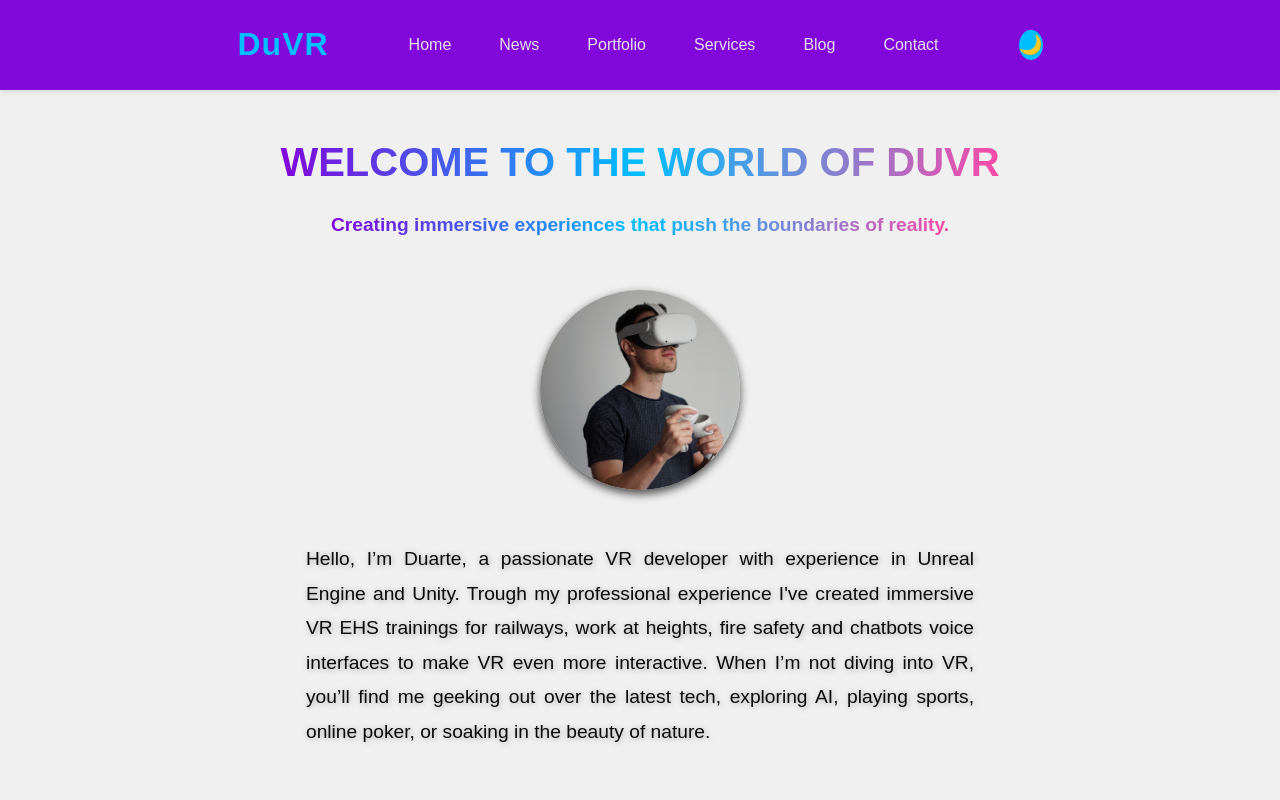
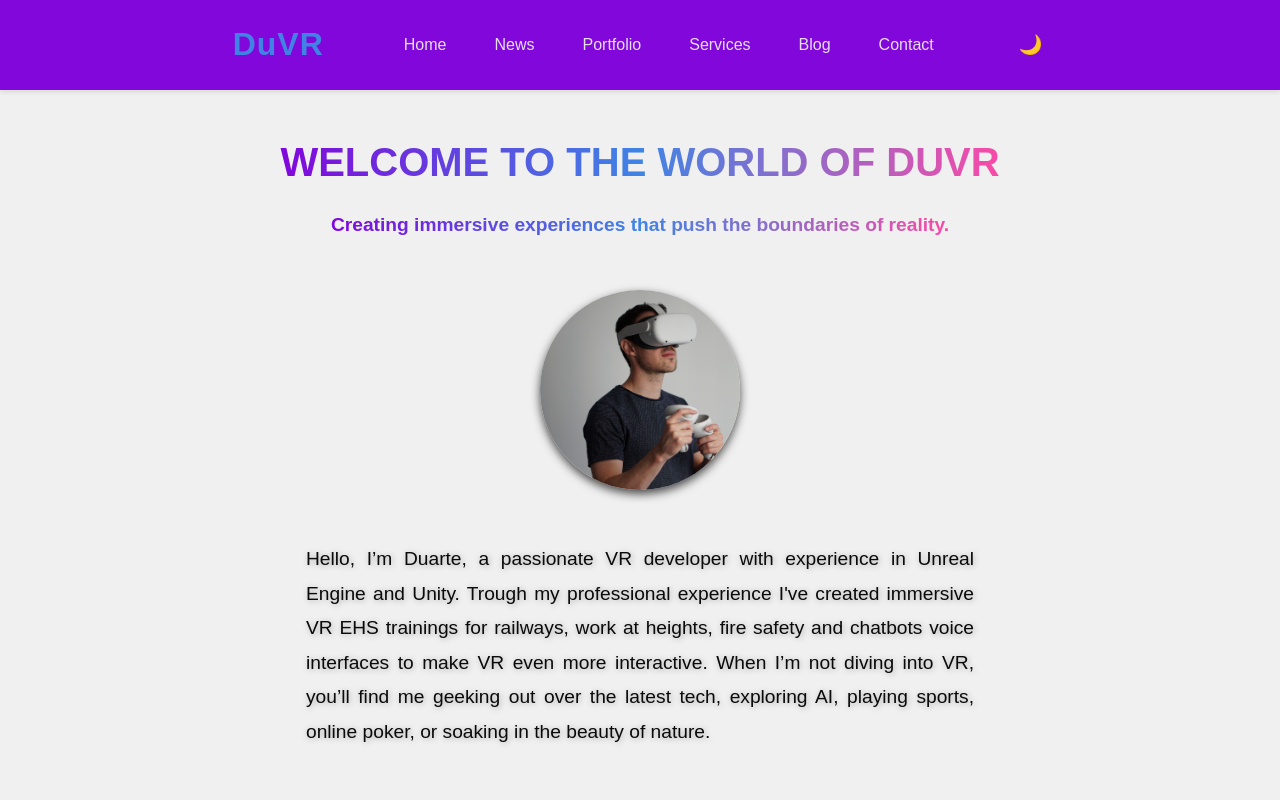
Before and after one commit to DMPena/DuVRWebSite, a website: page index.html in a window 1280 px wide. Shown: the top 800 px of the page. Drawn offline with Linux system fonts and the light colour scheme.

Commit message:
add dark mode and adjust colors

```diff
--- a/css/components/colors.css
+++ b/css/components/colors.css
@@ -1,26 +1,43 @@
 /* Brand Colors */
 :root {
     --primary-color: #8107DA;/* RGB(0, 191, 255)  HSL(195, 100%, 50%)*/
-    --secondary-color: #00BFFF ;/* RGB(255, 255, 255)  RGB(255, 255, 255)*/
-    --terceary-color: #F84AA7; /* Off-white color */
+    --secondary-color: #3F84E5 ;/* RGB(255, 255, 255)  RGB(255, 255, 255)*/
+    --tertiary-color: #F84AA7; /* Off-white color */
 
     --primary-dark: #00BFFF;/* RGB(0, 191, 255)  HSL(195, 100%, 50%)*/
     --secondary-dark: #8107DA ;/* RGB(255, 255, 255)  RGB(255, 255, 255)*/
-    --terceary-dark: #160C28; /* Dark background color */
+    --tertiary-dark: #160C28; /* Dark background color */
 
-    --primary-light: #00BFFF;/* RGB(0, 191, 255)  HSL(195, 100%, 50%)*/
+    --primary-light: #3F84E5;/* RGB(0, 191, 255)  HSL(195, 100%, 50%)*/
     --secondary-light: #8107DA ;/* RGB(255, 255, 255)  RGB(255, 255, 255)*/
 
+    --hero-text-color: #00ffff;/* RGB(0, 255, 255)  HSL(180, 100%, 50%)*/
+    --hero-text-color-hover:#013d8f;
+    --text-color: #0a0a0a; /* Off-white text */
+    --text-color-dark: #eeee; /* Lighter text */
+    --accent-color: #8107DA;/* RGB(255, 0, 255)  RGB(255, 0, 255)*/
+
+    --footer-color: #8107DA;/* RGB(255, 0, 255)  RGB(255, 0, 255)*/
+    --background-theme-toggle: #121212;/* RGB(255, 0, 255)  RGB(255, 0, 255)*/
     --background-color: #f0f0f0 ; /* Softer dark background */
     --background-darkmode: #121212;
     --background-nav-menu: #8107DA ; /* Softer dark background */
-
-    --hero-text-color: #00ffff;/* RGB(0, 255, 255)  HSL(180, 100%, 50%)*/
-
-    --background-hover: rgb(54, 255, 242) ; /* Softer dark background */
+    --background-navbar: #8107DA ; /* Softer dark background */
+    --background-hover: #013d8f ; /* Softer dark background */
     --background-gradient: linear-gradient(to right, #490069, #ff00ff,#007bff,#008080); /* Gradient from primary to secondary color */
      /* --background-color: #121212;RGB(18, 18, 18)  HSL(0, 0%, 7%) */
-    --text-color: #0a0a0a; /* Off-white text */
-    --text-color-dark: #eeee; /* Lighter text */
-    --accent-color: #8107DA;/* RGB(255, 0, 255)  RGB(255, 0, 255)*/
+
 }
+
+/* Dark Theme */
+body.dark-theme {
+    --text-color: #ffffff;
+    --background-hover: #F84AA7;
+    --footer-color: #333333;
+    --background-nav-menu: #333333;
+    --hero-text-color-hover:#F84AA7;
+    --background-color: #121212;
+    --background-navbar: #333333;
+    --background-theme-toggle:#f0f0f0;
+
+}
--- a/css/components/navbar.css
+++ b/css/components/navbar.css
@@ -12,7 +12,7 @@
     justify-content: center;
     align-items: center;
     padding: 0 1rem;
-    background: var(--primary-color);
+    background: var(--background-navbar);
 }
 .nav-menu {
 
@@ -31,7 +31,7 @@
     font-size: 1rem;
     font-weight: 500;
     padding: 0.5rem 1rem;
-    border-radius: 20px;
+    border-radius: 30px;
     transition: color 0.3s ease, background 0.3s ease;
     background-color: rgba(0, 0, 0, 0);
 }
@@ -43,11 +43,14 @@
 }
 a.nav-links {
     color: var(--text-color-dark);
+    /* color: var(--text-color-dark);   */
 }
 .nav-links:hover {
-
-    color: rgb(0, 0, 0);
-    background: var(--background-hover);
+    font-weight: bold;
+    text-shadow: 2px 2px 4px rgba(0, 0, 0, 0.3);
+    transform: scale(1.1);
+    color: var(--hero-text-color-hover);
+    display: inline-block;
 }
 
 /* Mobile hamburguer Toggle */
--- a/css/components/responsive.css
+++ b/css/components/responsive.css
@@ -26,9 +26,11 @@
         background-color: var(--background-nav-menu);
     }
     .nav-links:hover {
-
-        color: rgb(0, 0, 0);
-        background: var(--background-hover);
+        font-weight: bold;
+        text-shadow: 2px 2px 4px rgba(0, 0, 0, 0.3);
+        transform: scale(1.1);
+        color: var(--hero-text-color-hover);
+        display: inline-block;
     }
 
 
--- a/css/style.css
+++ b/css/style.css
@@ -7,6 +7,7 @@ body {
     line-height: 1.6;
     background: var(--background-color);
     color: var(--text-color);
+    transition: background-color 0.3s, color 0.3s;
     overflow-x: hidden;
     margin: 0;
     padding-top: 90px;
@@ -31,7 +32,7 @@ h3,
 h4 {
     font-weight: bold;
     margin-bottom: 0.5rem;
-    background-image: linear-gradient(to right, var(--primary-color),var(--secondary-color),var(--terceary-color)); /* Example gradient */
+    background-image: linear-gradient(to right, var(--primary-color),var(--secondary-color),var(--tertiary-color)); /* Example gradient */
     -webkit-background-clip: text;
     background-clip: text;
     color: transparent;
@@ -78,11 +79,13 @@ header {
     justify-content: center;
     transition: transform 0.3s ease;
     border-radius: 50%;
-    background-color: var(--secondary-color);
+    background-color: var(--background-nav-menu);
+    padding: 0.3rem;
 }
 
 .theme-toggle:hover {
     transform: rotate(20deg);
+    background-color: var(--background-theme-toggle);
 }
 
 
@@ -189,7 +192,7 @@ main {
 
 .services h1 {
     font-size: 2.5em;
-    background-image: linear-gradient(to right, var(--primary-color), var(--secondary-color),var(--terceary-color), var(--secondary-color)); /* Example gradient */
+    background-image: linear-gradient(to right, var(--primary-color), var(--secondary-color),var(--tertiary-color), var(--secondary-color)); /* Example gradient */
 }
 
 
--- a/index.html
+++ b/index.html
@@ -5,8 +5,8 @@
     <meta charset="UTF-8">
     <meta name="viewport" content="width=device-width, initial-scale=1.0">
     <title>DuVR - Virtual Reality Dev</title>
+    <link rel="stylesheet" type='text/css' href="css/components/colors.css">
     <link rel="stylesheet" type='text/css' href="css/style.css">
-    <link rel="stylesheet" type='text/css' href="css/components/colors.css">
     <link rel="stylesheet" type='text/css' href="css/components/navbar.css">
     <link rel="stylesheet" type='text/css' href="css/components/footer.css">
     <link rel="stylesheet" type='text/css' href="css/components/buttons.css">
@@ -26,7 +26,7 @@
                 <li><a href="blog.html" class="nav-links">Blog</a></li>
                 <li><a href="contact.html" class="nav-links">Contact</a></li>
             </ul>
-            <div class="theme-toggle">🌙</div>
+            <div class="theme-toggle" id="theme-toggle">🌙</div>
             <div class="hamburguer">
                 <span class="bar"></span>
                 <span class="bar"></span>
@@ -109,9 +109,9 @@
             </a></li>
         </ul>
     </footer>
-
+    <script src="js/theme-toggle.js"></script>
     <script src="js/main.js"></script>
-    <script src="js/particles.js-master/particles.min.js"></script>
+    <!-- <script src="js/particles.js-master/particles.min.js"></script> -->
 
 </body>
 
--- /dev/null
+++ b/js/theme-toggle.js
@@ -0,0 +1,16 @@
+document.addEventListener('DOMContentLoaded', () => {
+    const themeToggle = document.getElementById('theme-toggle');
+    const body = document.body;
+
+    // Check for saved user preference, if any, on load of the website
+    const savedTheme = localStorage.getItem('theme') || 'light';
+    if (savedTheme === 'dark') {
+        body.classList.add('dark-theme');
+    }
+
+    themeToggle.addEventListener('click', () => {
+        body.classList.toggle('dark-theme');
+        const currentTheme = body.classList.contains('dark-theme') ? 'dark' : 'light';
+        localStorage.setItem('theme', currentTheme); // Save the user's preference
+    });
+});
```
Also changed, not shown: blog.html (+3 -3 lines), contact.html (+3 -3 lines), news.html (+3 -3 lines), portfolio.html (+4 -4 lines), js/main.js (line endings or trailing spaces).
